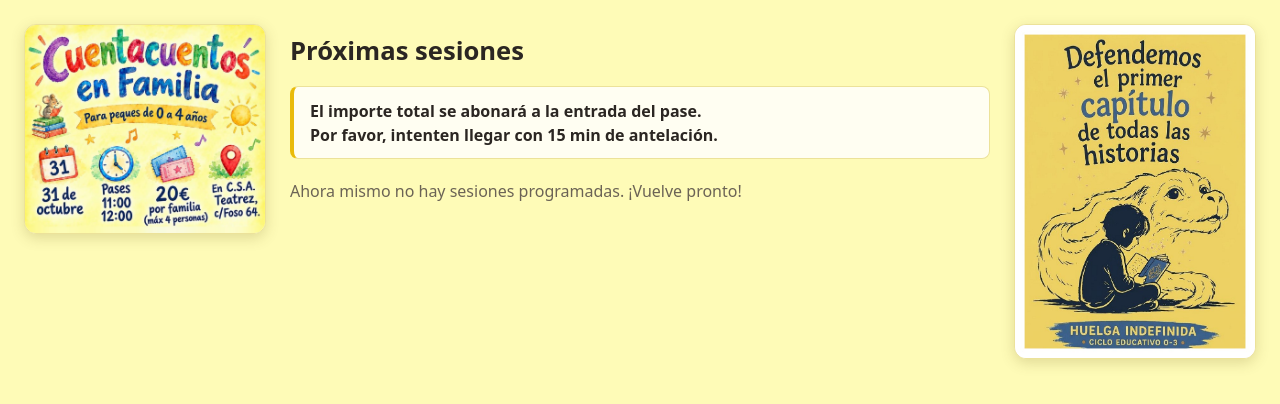
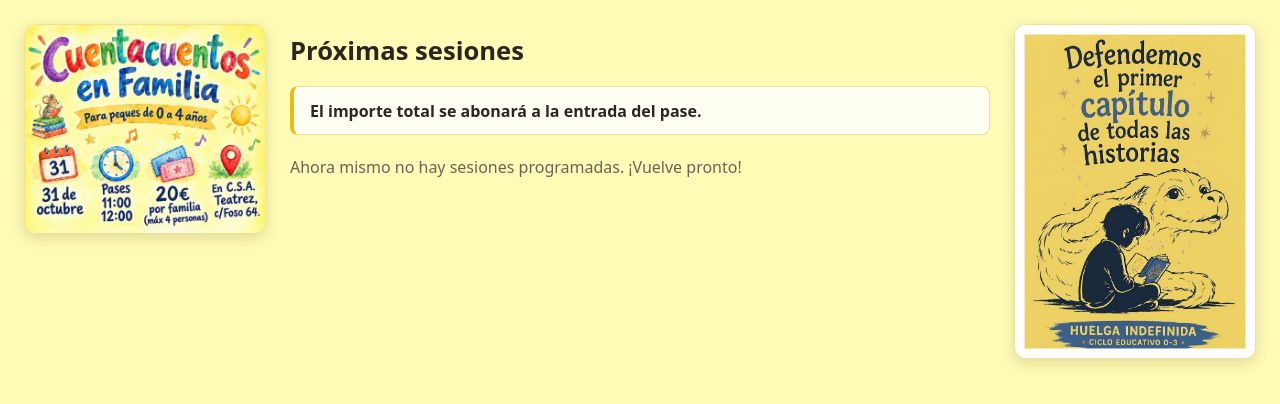
Before and after one commit to franperez88dev/reservas, a Flask app: page / in a window 1280 px wide. Shown: the part 63-467 px from the top of the page. Run offline with Flask 3, Linux system fonts and the light colour scheme.

Commit message:
Quita la frase de llegar con 15 min de antelación
Co-Authored-By: Claude Opus 5.5 <noreply@anthropic.com>

```diff
--- a/templates/_aviso_pago.html
+++ b/templates/_aviso_pago.html
@@ -1,3 +1,2 @@
 {# El mismo aviso en la portada y en la página de reserva confirmada (ahí, con el importe) #}
-<p class="nota">El importe total{% if reserva %} ({{ precio_reserva }}€){% endif %} se abonará a la entrada del pase.<br>
-  Por favor, intenten llegar con 15 min de antelación.</p>
+<p class="nota">El importe total{% if reserva %} ({{ precio_reserva }}€){% endif %} se abonará a la entrada del pase.</p>
```
